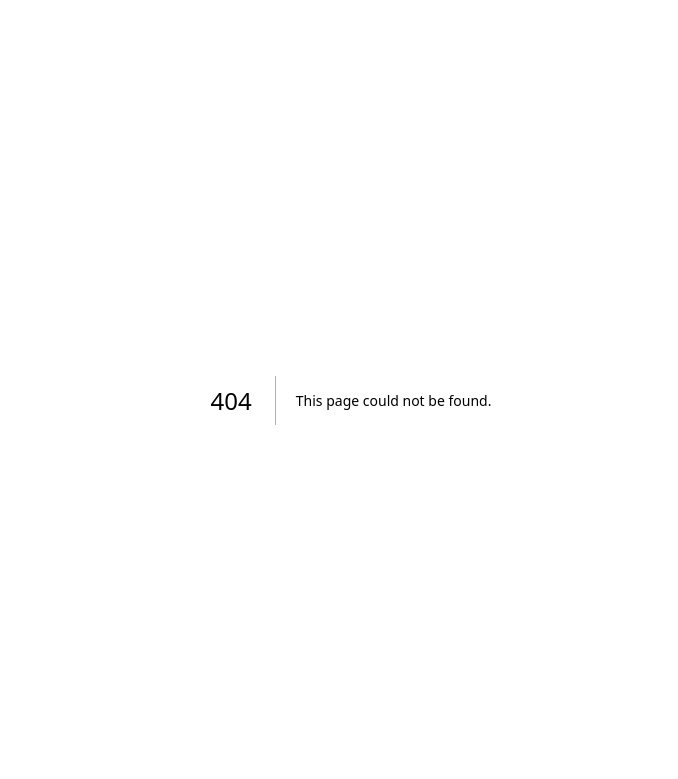
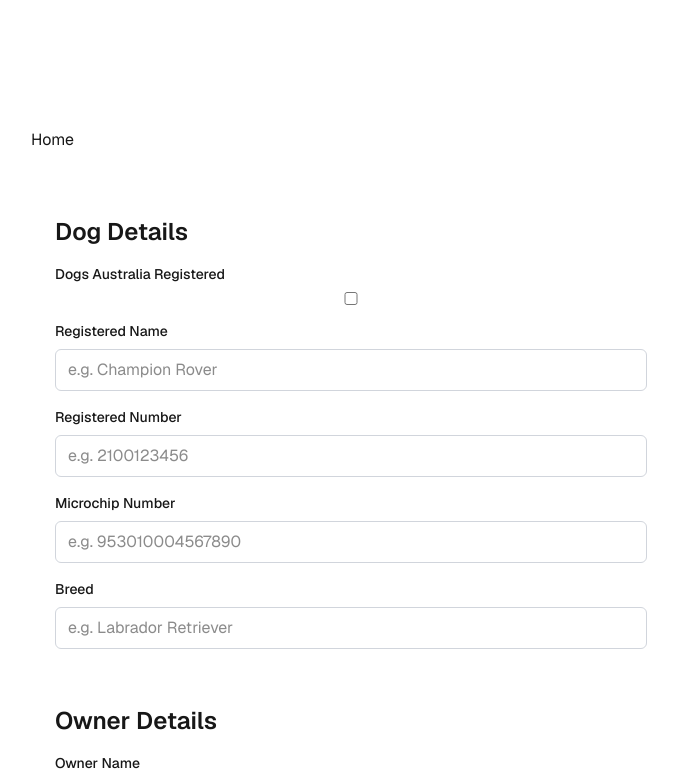
Before and after one commit to CodedBeats/Hayes_Hip_and_Elbow_Scoring, a Next.js app: page /submit in a window 1280 px wide. Before the commit this address had no page. Shown: the top 779 px of the page, without its empty margins (289-967 px from the left). Built offline with nearby package versions, Linux system fonts and the light colour scheme.

Commit message:
feat: submit page base

```diff
--- a/app/page.tsx
+++ b/app/page.tsx
@@ -1,14 +1,14 @@
 // dependencies
-//
+"use client";
+import { useRouter } from "next/navigation";
 // components
-import { FileUploader } from "@/components/upload/FileUploader";
 
 export default function Home() {
+    const router = useRouter();
+
     return (
-        <div className="flex flex-col flex-1 items-center justify-center bg-zinc-50 font-sans dark:bg-black">
-            <main className="flex flex-1 w-full max-w-3xl flex-col items-center justify-between py-32 px-16 bg-white dark:bg-black sm:items-start">
-                <FileUploader />
-            </main>
+        <div>
+            <button onClick={() => router.push("/submit")}>Submit Page</button>
         </div>
     );
 }
--- /dev/null
+++ b/app/submit/page.tsx
@@ -0,0 +1,18 @@
+// dependencies
+"use client";
+import { useRouter } from "next/navigation";
+// components
+import { CaseForm } from "../../components/form/CaseForm";
+
+export default function SubmitPage() {
+    const router = useRouter();
+
+    return (
+        <div className="flex flex-col flex-1 items-center justify-center bg-zinc-50 font-sans dark:bg-black">
+            <main className="flex flex-1 w-full max-w-3xl flex-col items-center justify-between py-32 px-16 bg-white dark:bg-black sm:items-start">
+                <button onClick={() => router.push("/")}>Home</button>
+                <CaseForm />
+            </main>
+        </div>
+    );
+}
```
